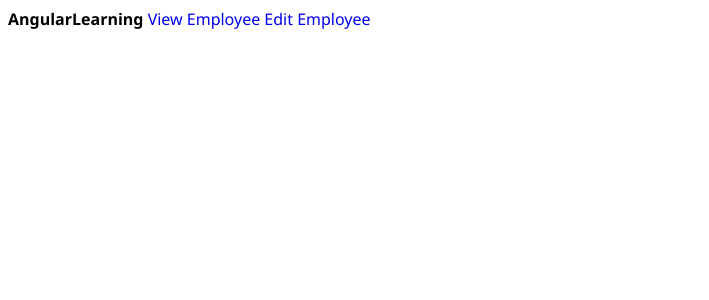
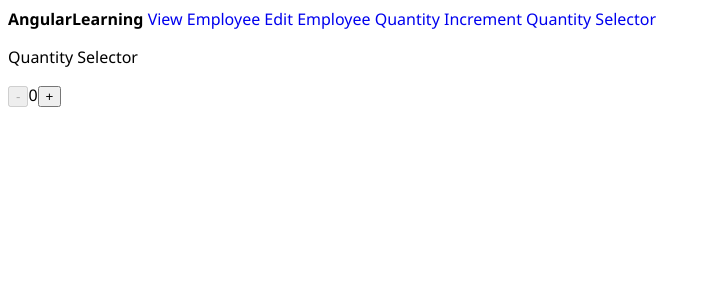
Before and after one commit to avnishkrsharma3/Angular_Hands_on, an Angular app: page /quantitySelector in a window 1280 px wide. Before the commit this address led to /. Shown: the top 300 px of the page, without its empty margins (0-709 px from the left). Built offline with nearby package versions, Linux system fonts and the light colour scheme.

Commit message:
add selctor

```diff
--- a/src/app/app.component.html
+++ b/src/app/app.component.html
@@ -3,7 +3,9 @@
 
 <span><b>AngularLearning</b></span>
 
-<a routerLink="/employee" routerLinkActive="active" ariaCurrentWhenActive="page"> View Employee</a>
-<a routerLink="/edit" routerLinkActive="active" ariaCurrentWhenActive="page"> Edit Employee</a>
+<a routerLink="/employee" routerLinkActive="active" ariaCurrentWhenActive="page"> View Employee </a>
+<a routerLink="/edit" routerLinkActive="active" ariaCurrentWhenActive="page"> Edit Employee </a>
+<a routerLink="/quantityIncrement" routerLinkActive="active" ariaCurrentWhenActive="page"> Quantity Increment </a>
+<a routerLink="/quantitySelector" routerLinkActive="active" ariaCurrentWhenActive="page"> Quantity Selector </a>
 
 <router-outlet></router-outlet>
--- /dev/null
+++ b/src/app/quantity-increment/quantity-increment.component.html
@@ -0,0 +1,15 @@
+
+
+
+
+
+<!-- <p> Simple Button click event </p> -->
+
+
+<!-- <button (click)="clickMethod()"> Click me </button> -->
+
+<!-- <p>{{ msg }}</p> -->
+
+<p>Model Binding</p>
+ <input type="text" [(ngModel)]="total" />
+ <button (click)="incrementTotal($event)">Add</button>
--- /dev/null
+++ b/src/app/quantity-increment/quantity-increment.component.ts
@@ -0,0 +1,25 @@
+import { Component } from '@angular/core';
+import {NgForm} from '@angular/forms';
+
+@Component({
+  selector: 'app-quantity-increment',
+  templateUrl: './quantity-increment.component.html',
+  styleUrls: ['./quantity-increment.component.css']
+})
+export class QuantityIncrementComponent {
+  msg=''
+  total= 0;
+  status=true;
+  // clickMethod(){
+  //     this.msg = "Click me button clicked!";
+  //     console.log('clicked')
+  // }
+
+ incrementTotal(evnet : Event){
+  this.total += 1;
+ }
+
+  showEvent(event:Event){
+
+  }
+}
--- /dev/null
+++ b/src/app/quantity-selector/quantity-selector.component.html
@@ -0,0 +1,6 @@
+<p>Quantity Selector</p>
+
+
+<button (click)="decreaseVal($event)" [disabled]="val<=0">-</button>
+<span>{{val}}</span>
+<button (click)="increaseVal($event)">+</button>
--- /dev/null
+++ b/src/app/quantity-selector/quantity-selector.component.ts
@@ -0,0 +1,18 @@
+import { Component } from '@angular/core';
+
+@Component({
+  selector: 'app-quantity-selector',
+  templateUrl: './quantity-selector.component.html',
+  styleUrls: ['./quantity-selector.component.css']
+})
+export class QuantitySelectorComponent {
+
+    val:number=0;
+    decreaseVal(event:Event){
+      this.val -= 1;
+    }
+    increaseVal(event:Event){
+      this.val += 1;
+    }
+
+}
--- a/src/app/view-emp/view-emp.component.ts
+++ b/src/app/view-emp/view-emp.component.ts
@@ -7,7 +7,7 @@ import { Component, OnInit } from '@angular/core';
 })
 export class ViewEmpComponent implements OnInit{
   ngOnInit(): void {
-    throw new Error('Method not implemented.');
+   // throw new Error('Method not implemented.');
   }
 
 }
```
Also changed, not shown: src/app/app-routing.module.ts (+6 -1 lines), src/app/app.module.ts (+8 -2 lines), src/app/quantity-increment/quantity-increment.component.css (added), src/app/quantity-selector/quantity-selector.component.css (added), 2 other files (tests, documents, lock files or other folders).
